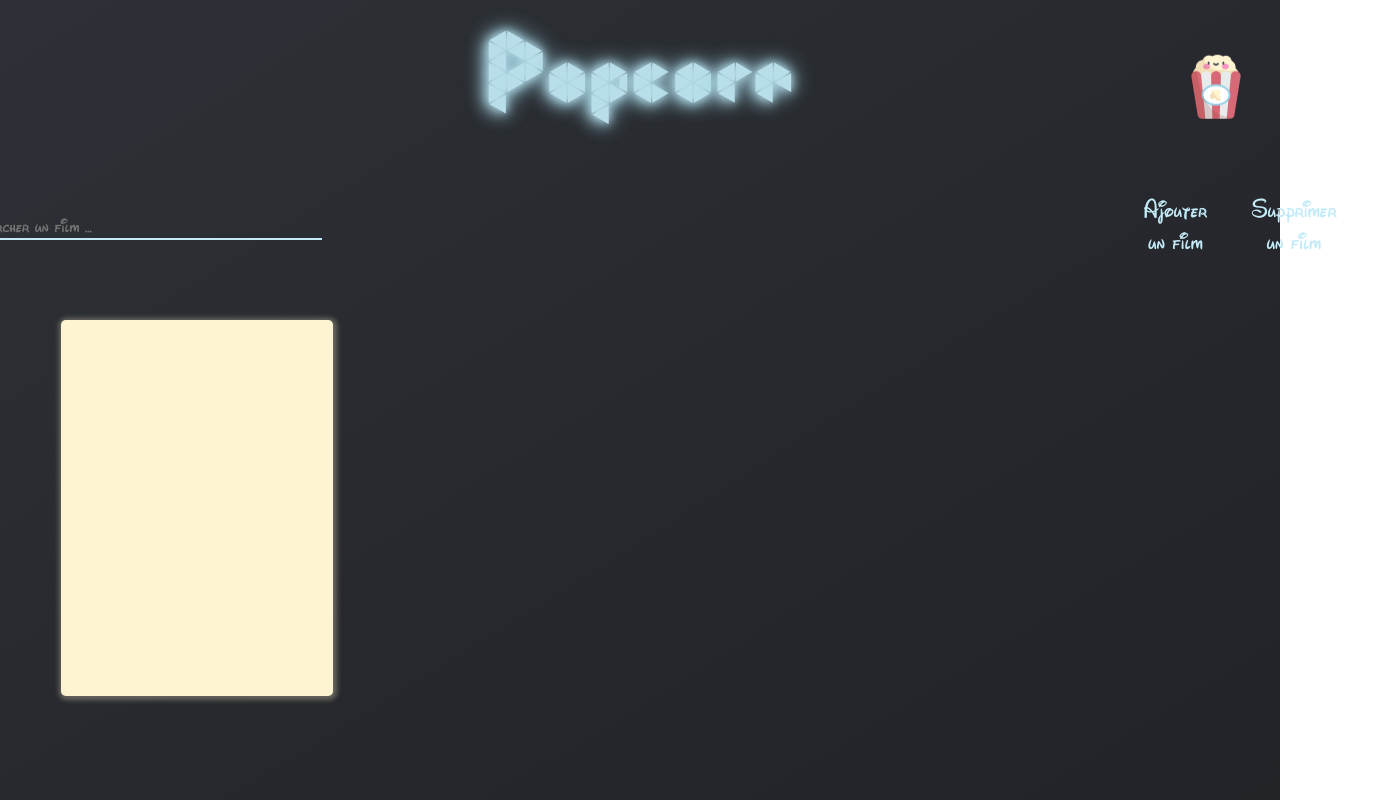
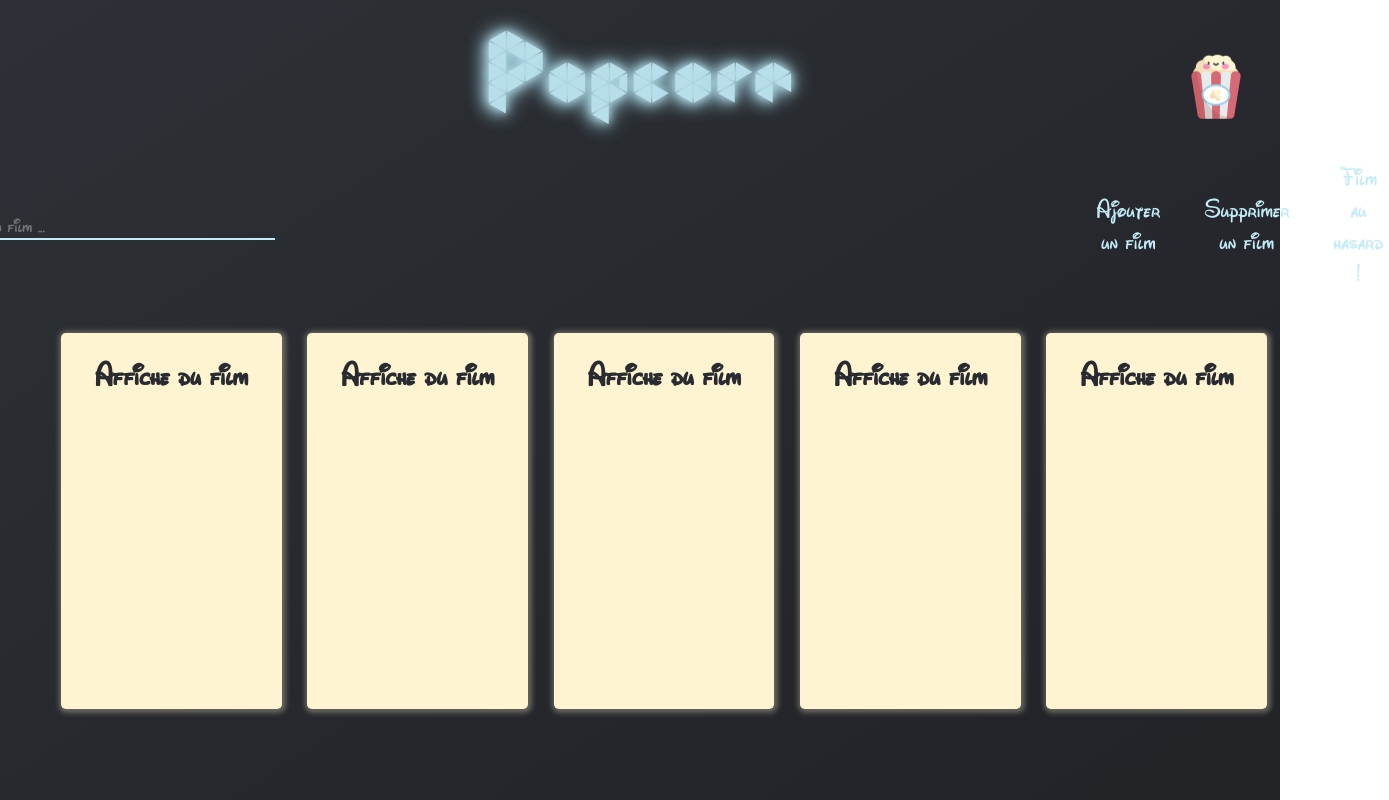
Before and after one commit to Myrmelo/Popcorn, a React (Create React App) app in the folder popcorn/: page / in a window 1280 px wide. Shown: the whole page, 1389 px wide, since content can reach past the window. Built offline with nearby package versions, Linux system fonts and the light colour scheme.

Commit message:
titles state

```diff
--- a/popcorn/src/App/App.css
+++ b/popcorn/src/App/App.css
@@ -21,5 +21,8 @@
 }
 
 .Movies {
+    display: flex;
+    justify-content: space-around;
+    align-content: center;
     margin: 5rem 0 0 3rem;
 }
--- a/popcorn/src/App/App.js
+++ b/popcorn/src/App/App.js
@@ -1,12 +1,48 @@
-
+import React, {useState, useEffect} from 'react'
 import './App.css';
 import Logo from '../components/Logo'
 import Search from '../components/Search'
 import Add_movie_button from '../components/Add_movie_button'
 import Delete_movie_button from '../components/Delete_movie_button'
+import Random_movie_button from '../components/Random_movie_button'
 import Movie_card from '../components/Movie_card'
+import axios from 'axios'
 
 function App() {
+
+  const [titles, setTitles] = useState([]);
+
+useEffect(() => {
+  axios.get('http://localhost:5000')
+  .then(function (response) {
+    // handle success
+    for (let i=0;i<response.data.movies.length;i+=1) {
+      setTitles(response.data.movies[i].name)
+    }
+
+
+  })
+
+  .catch(function (error) {
+    // handle error
+    console.log(error);
+  })
+
+
+}, []);
+
+console.log({titles})
+
+ /* axios.get('http://localhost:5000')
+  .then(function (response) {
+    // handle success
+    console.log(response);
+  })
+  .catch(function (error) {
+    // handle error
+    console.log(error);
+  })*/
+
   return (
     <div className="App">
       <div className="Header">
@@ -16,8 +52,13 @@ function App() {
         <Search />
         <Add_movie_button />
         <Delete_movie_button />
+        <Random_movie_button />
       </div>
       <div className="Movies">
+<Movie_card />
+<Movie_card />
+<Movie_card />
+<Movie_card />
 <Movie_card />
       </div>
 
--- a/popcorn/src/components/Movie_card/index.js
+++ b/popcorn/src/components/Movie_card/index.js
@@ -3,7 +3,7 @@ import './style.css'
 
 const Movie_card = () => (
     <div id= "Card">
-
+<h1> Affiche du film</h1>
     </div>
 )
 
--- a/popcorn/src/components/Movie_card/style.css
+++ b/popcorn/src/components/Movie_card/style.css
@@ -4,6 +4,9 @@
     margin: .8rem;
     border-radius: .3rem;
     background: #FFF4D1;
+    text-align: center;
+    font-family: "Disney";
+    color: #282B30;
 
 box-shadow: 1px 1px 5px 3px rgba(255, 244, 209, 0.3);
 }
--- /dev/null
+++ b/popcorn/src/components/Random_movie_button/index.js
@@ -0,0 +1,8 @@
+import React from 'react';
+import './style.css'
+
+const Random_movie_button = () => (
+<button id= "Random_movie_button">Film au hasard !</button>
+)
+
+export default Random_movie_button
--- /dev/null
+++ b/popcorn/src/components/Random_movie_button/style.css
@@ -0,0 +1,21 @@
+#Random_movie_button {
+    width: 11rem;
+    background: none;
+border: none;
+outline: none;
+font-size: 1.6rem;
+font-family: "Disney";
+color: #c3ebf7;
+margin: 1rem;
+}
+
+#Random_movie_button:hover {
+    background: none;
+border: none;
+outline: none;
+font-size: 1.8rem;
+font-family: "Disney";
+color: #FFF4D1;
+transition: .5s;
+cursor: pointer;
+}
```
Also changed, not shown: popcorn/src/reportWebVitals.js (deleted, +0 -13 lines), popcorn/src/setupTests.js (deleted, +0 -5 lines).
